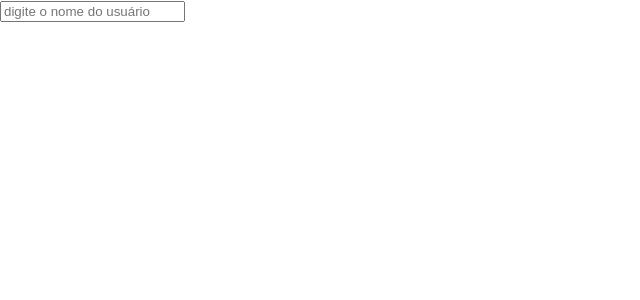
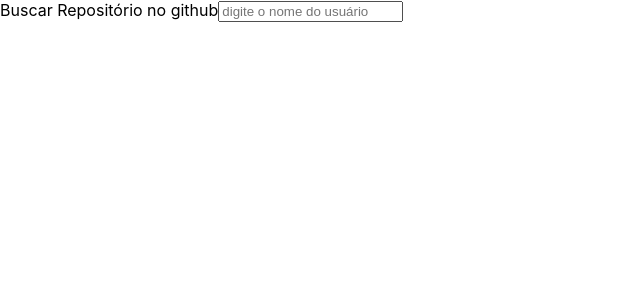
Before and after one commit to iigorfelipe/igor-desafio-react, a React (Create React App) app: page / in a window 1280 px wide. Shown: the top 300 px of the page, without its empty margins (0-640 px from the left). Built offline with nearby package versions, Linux system fonts and the light colour scheme.

Commit message:
feat: add label in SearchInput

```diff
--- a/src/components/SearchInput.jsx
+++ b/src/components/SearchInput.jsx
@@ -4,12 +4,15 @@ const SearchInput = () => {
   const [text, setText] = useState("");
   console.log(text);
   return (
+    <label>
+      Buscar Repositório no github
       <input
         type="text"
         placeholder="digite o nome do usuário"
         value={text}
         onChange={(e) => setText(e.target.value)}
       />
+    </label>
   );
 };
 
```
Lines whose indentation alone changed are shown as unchanged.
